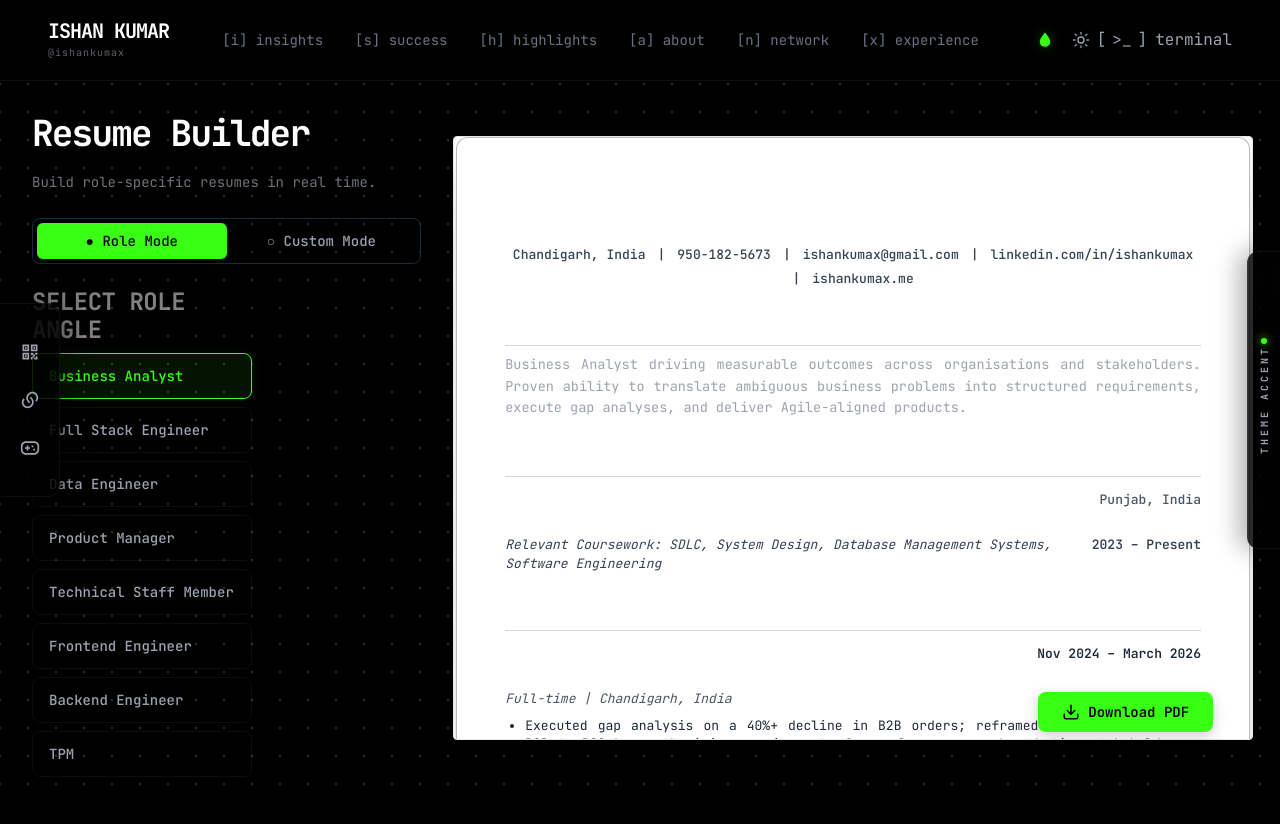
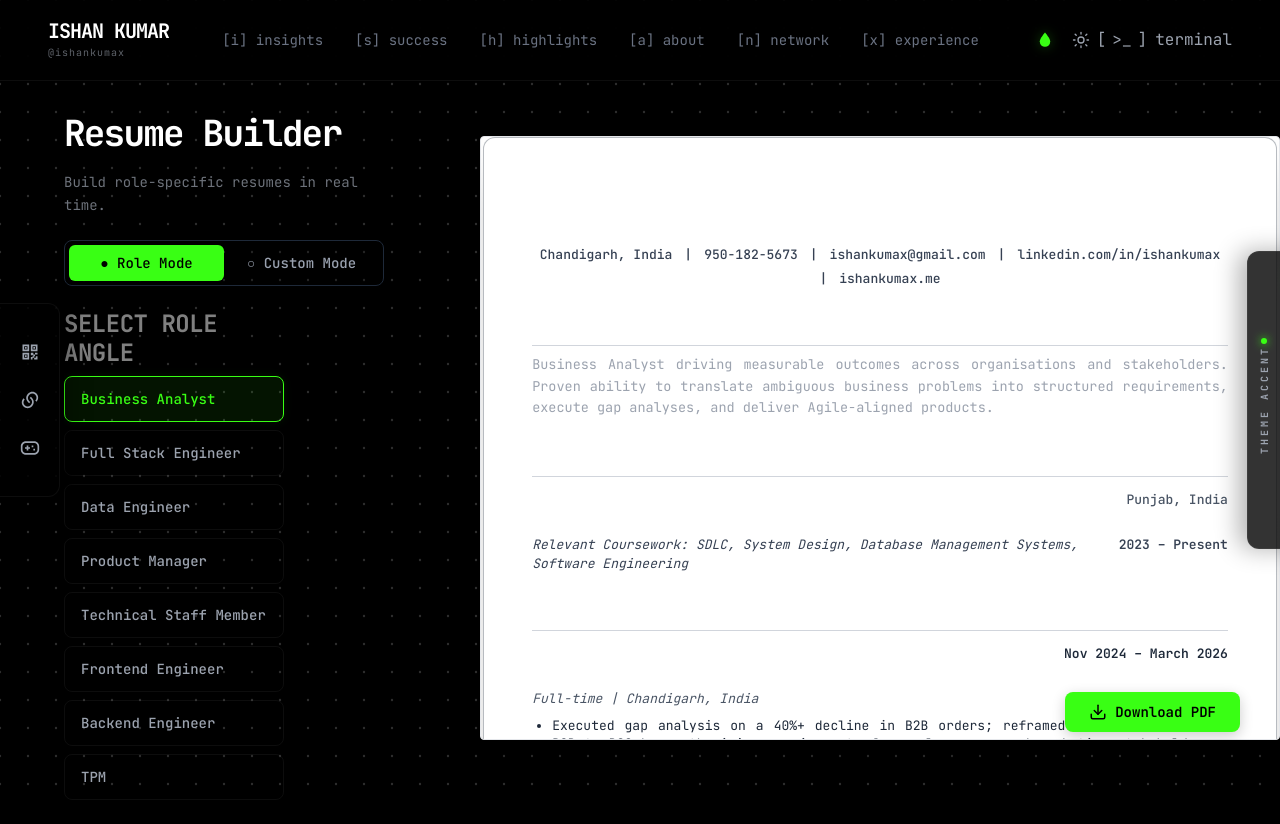
Before and after one commit to ishankumax/portfolio, a React (Vite) app: page /resume in a window 1280 px wide. Shown: the top 824 px of the page. Built offline with nearby package versions, Linux system fonts and the light colour scheme; no server answers; the database is empty.

Commit message:
style: adjust resume page spacing and ratio to match reference

```diff
--- a/src/components/ResumePage.jsx
+++ b/src/components/ResumePage.jsx
@@ -50,9 +50,9 @@ export default function ResumePage() {
   const downloadFilename = `Ishan_Kumar_Resume_${mode === 'role' ? selectedRole.replace(/\s+/g, '_') : 'Custom'}.pdf`
 
   return (
-    <div className="min-h-screen pt-24 lg:pt-28 pb-24 lg:pb-16 px-4 lg:px-8 max-w-[1500px] mx-auto flex flex-col lg:flex-row gap-8 items-start">
-      {/* Configuration Panel - 32% width on desktop, scrolls */}
-      <div className="w-full lg:w-[32%] flex-shrink-0 flex flex-col gap-6">
+    <div className="min-h-screen pt-24 lg:pt-28 pb-24 lg:pb-16 px-4 lg:px-16 max-w-7xl mx-auto flex flex-col lg:flex-row gap-12 lg:gap-24 items-start">
+      {/* Configuration Panel - fixed width on desktop, scrolls */}
+      <div className="w-full lg:w-[320px] flex-shrink-0 flex flex-col gap-6">
         <div>
           <h1 className="text-3xl font-bold tracking-tight mb-2" style={{ color: 'var(--text-primary)' }}>
             Resume Builder
@@ -74,11 +74,11 @@ export default function ResumePage() {
         />
       </div>
 
-      {/* Main Resume Content - 68% width on desktop, sticky */}
+      {/* Main Resume Content - fills remaining space on desktop, sticky */}
       {/* Hidden on mobile unless drawer is open, visible on tablet/desktop */}
       <div className={`
         fixed inset-0 z-50 bg-black/90 lg:bg-transparent lg:static
-        lg:w-[68%] lg:sticky lg:top-28 lg:h-[calc(100vh-140px)]
+        flex-1 lg:sticky lg:top-28 lg:h-[calc(100vh-140px)]
         flex flex-col justify-start lg:justify-center items-center overflow-y-auto lg:overflow-visible
         transition-transform duration-250 ease-out
         ${isMobileDrawerOpen ? 'translate-y-0' : 'translate-y-full lg:translate-y-0'}
```
